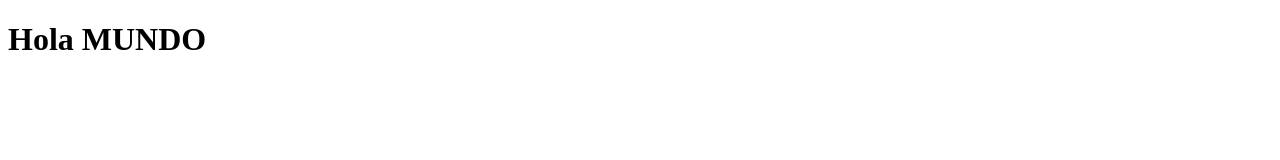
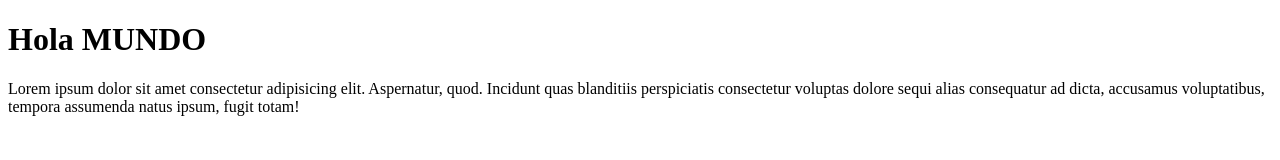
Before and after one commit to codeandrews/html-css, a plain HTML site: page HTML/Intro/index.html in a window 1280 px wide. Drawn offline with Linux system fonts and the light colour scheme.

Commit message:
segundoCommit

```diff
--- a/HTML/Intro/index.html
+++ b/HTML/Intro/index.html
@@ -7,5 +7,6 @@
 </head>
 <body>
     <h1>Hola MUNDO</h1>
+    <p>Lorem ipsum dolor sit amet consectetur adipisicing elit. Aspernatur, quod. Incidunt quas blanditiis perspiciatis consectetur voluptas dolore sequi alias consequatur ad dicta, accusamus voluptatibus, tempora assumenda natus ipsum, fugit totam!</p>
 </body>
 </html>
```
